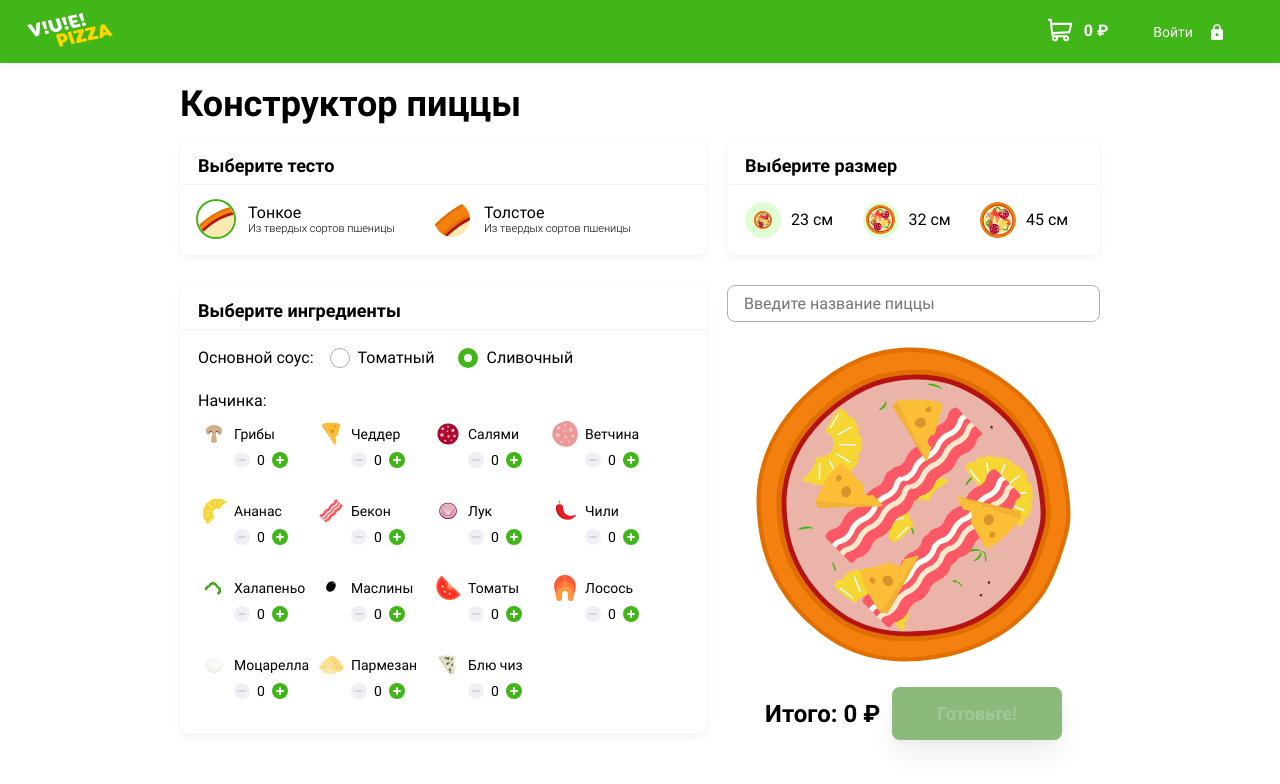
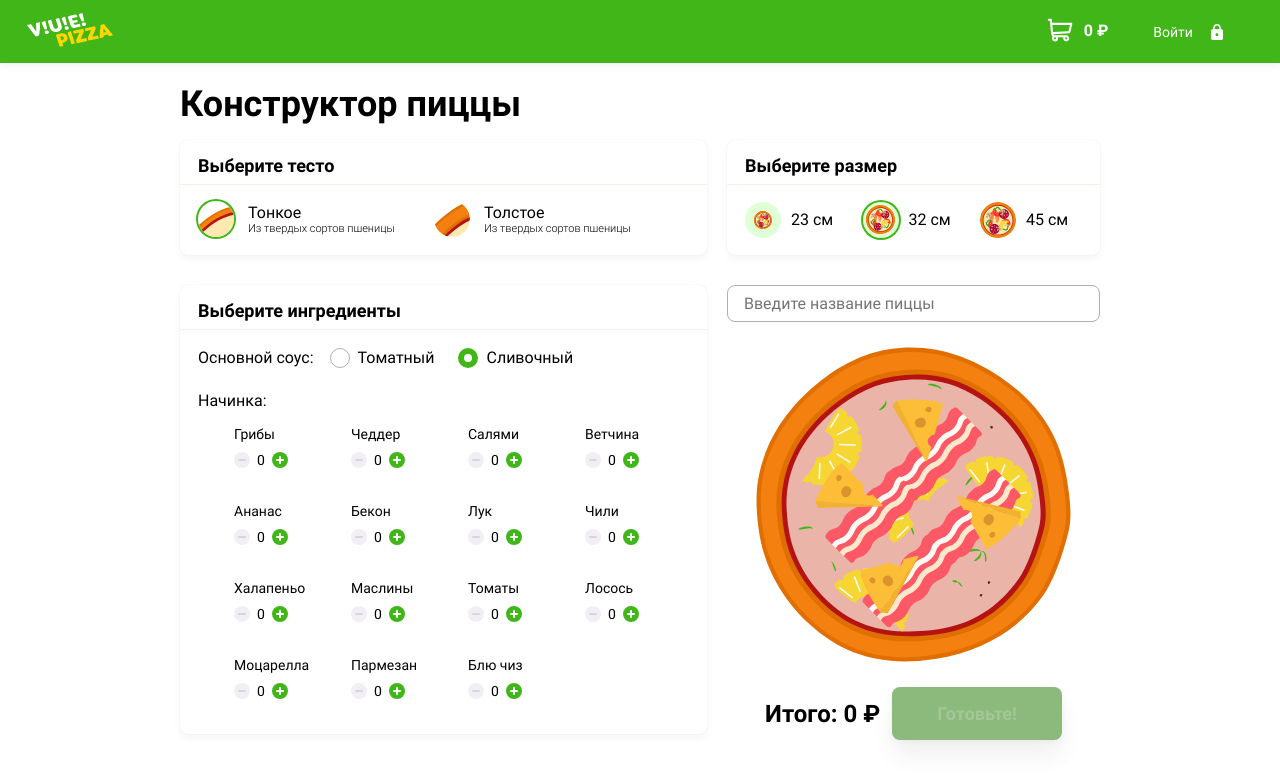
Before and after one commit to voroninadm/vue3-pizza, a Vue app in the folder frontend/: page / in a window 1280 px wide. Shown: the top 784 px of the page. Built offline with nearby package versions, Linux system fonts and the light colour scheme.

Commit message:
make normalize mocks data

```diff
--- a/frontend/src/modules/constructor/DoughSelector.vue
+++ b/frontend/src/modules/constructor/DoughSelector.vue
@@ -7,15 +7,15 @@
         <label
           v-for="dough in doughs"
           :key="dough.id"
-          :class="`dough__input dough__input--${doughList[dough.id]}`"
+          :class="`dough__input dough__input--${dough.value}`"
         >
           <input
             type="radio"
             name="dough"
-            :value="doughList[dough.id]"
+            :value="dough.value"
             class="visually-hidden"
-            :checked="dough.name == modelValue"
-            @input="emit('update:modelValue', dough.name)"
+            :checked="dough.value == modelValue"
+            @input="emit('update:modelValue', dough.value)"
           />
           <b>{{ dough.name }}</b>
           <span>{{ dough.description }}</span>
@@ -26,8 +26,6 @@
 </template>
 
 <script setup>
-import doughList from "@/common/data/doughSizes";
-
 defineProps({
   doughs: {
     type: Array,
--- /dev/null
+++ b/frontend/src/modules/constructor/SizeSelector.vue
@@ -0,0 +1,116 @@
+<template>
+  <div class="content__diameter">
+    <div class="sheet">
+      <h2 class="title title--small sheet__title">Выберите размер</h2>
+
+      <div class="sheet__content diameter">
+        <label
+          v-for="size in sizes"
+          :key="size.id"
+          :class="`diameter__input diameter__input--${size.value}`"
+        >
+          <input
+            type="radio"
+            name="diameter"
+            :value="`${size.value}`"
+            :checked="size.value === modelValue"
+            class="visually-hidden"
+            @input="emit('update:modelValue', size.value)"
+          />
+          <span>{{ size.name }}</span>
+        </label>
+      </div>
+    </div>
+  </div>
+</template>
+
+<script setup>
+defineProps({
+  sizes: {
+    type: Array,
+    default: () => [],
+  },
+  modelValue: {
+    type: String,
+    default: "",
+  },
+});
+
+const emit = defineEmits(["update:modelValue"]);
+</script>
+
+<style lang="scss" scoped>
+@import "@/assets/scss/ds-system/ds.scss";
+@import "@/assets/scss/mixins/mixins.scss";
+.content__diameter {
+  width: 373px;
+  margin-top: 15px;
+  margin-bottom: 15px;
+}
+.diameter__input {
+  margin-right: 8.7%;
+  margin-bottom: 20px;
+  padding-top: 7px;
+  padding-bottom: 6px;
+
+  cursor: pointer;
+
+  span {
+    @include r-s16-h19;
+
+    position: relative;
+
+    padding-left: 46px;
+
+    &::before {
+      @include p_center_v;
+
+      width: 36px;
+      height: 36px;
+
+      content: "";
+      transition: 0.3s;
+
+      border-radius: 50%;
+      background-color: $green-100;
+      background-image: url("@/assets/img/diameter.svg");
+      background-repeat: no-repeat;
+      background-position: center;
+    }
+  }
+
+  &:nth-child(3n) {
+    margin-right: 0;
+  }
+
+  &--small {
+    span::before {
+      background-size: 18px;
+    }
+  }
+
+  &--normal {
+    span::before {
+      background-size: 29px;
+    }
+  }
+
+  &--big {
+    span::before {
+      background-size: 100%;
+    }
+  }
+
+  &:hover {
+    span::before {
+      box-shadow: $shadow-regular;
+    }
+  }
+
+  input {
+    &:checked + span::before {
+      box-shadow: $shadow-large;
+    }
+  }
+}
+</style>
--- a/frontend/src/views/HomeView.vue
+++ b/frontend/src/views/HomeView.vue
@@ -6,29 +6,7 @@
 
         <dough-selector v-model="pizza.dough" :doughs="doughs" />
 
-        <div class="content__diameter">
-          <div class="sheet">
-            <h2 class="title title--small sheet__title">Выберите размер</h2>
-
-            <div class="sheet__content diameter">
-              <label
-                v-for="size in sizes"
-                :key="size.id"
-                :class="`diameter__input diameter__input--${
-                  sizesList[size.multiplier]
-                }`"
-              >
-                <input
-                  type="radio"
-                  name="diameter"
-                  :value="`${sizesList[size.multiplier]}`"
-                  class="visually-hidden"
-                />
-                <span>{{ size.name }}</span>
-              </label>
-            </div>
-          </div>
-        </div>
+        <size-selector v-model="pizza.size" :sizes="sizes" />
 
         <div class="content__ingredients">
           <div class="sheet">
@@ -48,7 +26,7 @@
                   <input
                     type="radio"
                     name="sauce"
-                    :value="`${saucesList[sauce.id]}`"
+                    :value="`sauces.value`"
                     checked
                   />
                   <span>{{ sauce.name }}</span>
@@ -64,12 +42,9 @@
                     :key="ingredient.id"
                     class="ingredients__item"
                   >
-                    <span
-                      :class="`filling filling--${
-                        ingredientsList[ingredient.id]
-                      }`"
-                      >{{ ingredient.name }}</span
-                    >
+                    <span :class="`filling filling--${ingredients.value}`">{{
+                      ingredient.name
+                    }}</span>
 
                     <div class="counter counter--orange ingredients__counter">
                       <button
@@ -132,21 +107,30 @@
 <script setup>
 import { reactive } from "vue";
 
-import doughs from "../mocks/dough.json";
-import ingredients from "../mocks/ingredients.json";
-import sauces from "../mocks/sauces.json";
-import sizes from "../mocks/sizes.json";
+import {
+  normalizeDough,
+  normalizeIngredients,
+  normalizeSauces,
+  normalizeSize,
+} from "@/common/helpers/normalize";
+
+import doughsJSON from "../mocks/dough.json";
+import ingredientsJSON from "../mocks/ingredients.json";
+import saucesJSON from "../mocks/sauces.json";
+import sizesJSON from "../mocks/sizes.json";
+
+const doughs = doughsJSON.map(normalizeDough);
+const ingredients = ingredientsJSON.map(normalizeIngredients);
+const sauces = saucesJSON.map(normalizeSauces);
+const sizes = sizesJSON.map(normalizeSize);
 
 import DoughSelector from "../modules/constructor/DoughSelector.vue";
-
-import saucesList from "../common/data/sauces";
-import ingredientsList from "../common/data/ingredients";
-import sizesList from "../common/data/sizes";
+import SizeSelector from "../modules/constructor/SizeSelector.vue";
 
 const pizza = reactive({
   name: "",
-  dough: doughs[0].name,
-  // size: sizeItems[0].value,
+  dough: doughs[0].value,
+  size: sizes[1].value,
   // sauce: sauceItems[0].value,
   // ingredients: ingredientItems.reduce((acc, item) => {
   //   acc[item.value] = 0;
@@ -173,19 +157,6 @@ const pizza = reactive({
   padding-right: 2.12%;
   padding-bottom: 30px;
   padding-left: 2.12%;
-}
-
-.content__dough {
-  width: 527px;
-  margin-top: 15px;
-  margin-right: auto;
-  margin-bottom: 15px;
-}
-
-.content__diameter {
-  width: 373px;
-  margin-top: 15px;
-  margin-bottom: 15px;
 }
 
 .content__ingredients {
@@ -529,73 +500,6 @@ const pizza = reactive({
   }
 }
 
-.diameter__input {
-  margin-right: 8.7%;
-  margin-bottom: 20px;
-  padding-top: 7px;
-  padding-bottom: 6px;
-
-  cursor: pointer;
-
-  span {
-    @include r-s16-h19;
-
-    position: relative;
-
-    padding-left: 46px;
-
-    &::before {
-      @include p_center_v;
-
-      width: 36px;
-      height: 36px;
-
-      content: "";
-      transition: 0.3s;
-
-      border-radius: 50%;
-      background-color: $green-100;
-      background-image: url("@/assets/img/diameter.svg");
-      background-repeat: no-repeat;
-      background-position: center;
-    }
-  }
-
-  &:nth-child(3n) {
-    margin-right: 0;
-  }
-
-  &--small {
-    span::before {
-      background-size: 18px;
-    }
-  }
-
-  &--normal {
-    span::before {
-      background-size: 29px;
-    }
-  }
-
-  &--big {
-    span::before {
-      background-size: 100%;
-    }
-  }
-
-  &:hover {
-    span::before {
-      box-shadow: $shadow-regular;
-    }
-  }
-
-  input {
-    &:checked + span::before {
-      box-shadow: $shadow-large;
-    }
-  }
-}
-
 .filling {
   @include r-s14-h16;
 
@@ -620,7 +524,6 @@ const pizza = reactive({
     background-repeat: no-repeat;
     background-position: center;
     background-size: 80% 80%;
-
   }
 
   &--tomatoes::before {
@@ -683,7 +586,6 @@ const pizza = reactive({
     background-image: url("@/assets/img/filling/salmon.svg");
   }
 }
-
 
 .button {
   $bl: &;
```
Also changed, not shown: frontend/src/common/helpers/normalize.js (line endings or trailing spaces).
